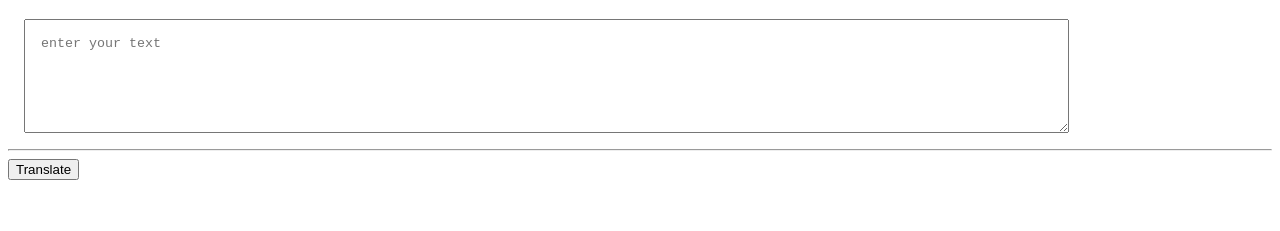
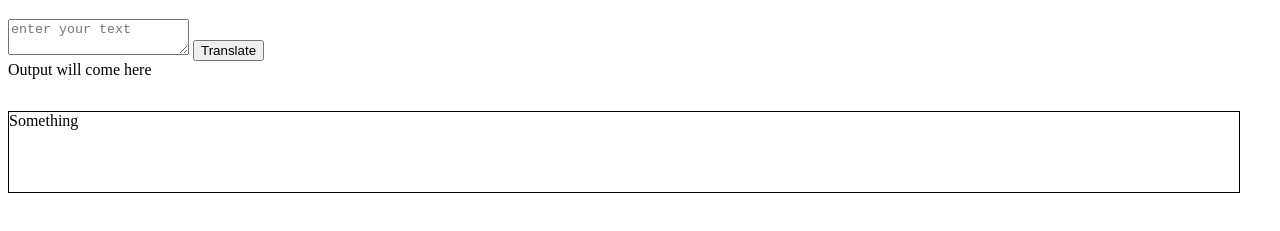
Before and after one commit to aqsaaqeel/banana-speak, a plain HTML site: page index.html in a window 1280 px wide. Both pictures are taken after a click on the button "Translate". Shown: the part 61-292 px from the top of the page. Drawn offline with Linux system fonts and the light colour scheme.

Commit message:
feat : input output added

```diff
--- a/app.js
+++ b/app.js
@@ -1,9 +1,9 @@
 var btnTranslate = document.querySelector("#btn-translate")
 var txtInput = document.querySelector("#txt-input")
+var outputDiv = document.querySelector("#output")
 
-btnTranslate.addEventListener("click", clickEventHandler())
+function clickHandler(){
+    outputDiv.innerText = "Something " + txtInput.value;
+};
 
-function clickEventHandler(){
-    console.log("I was clicked")
-    console.log("input", txtInput.value)
-}
+btnTranslate.addEventListener("click", clickHandler)
--- a/index.html
+++ b/index.html
@@ -9,9 +9,11 @@
 </head>
 <body>
     <h1 id="heading1">talk bananaaaa</h1>
-    <textarea id="txt-area"placeholder = "enter your text"></textarea>
-    <hr><button id="btn-translate">Translate</button>
+    <textarea id="txt-input"placeholder = "enter your text"></textarea>
+    <button id="btn-translate">Translate</button>
 
+    <div>Output will come here </div>
+    <div id ="output"></div>
 
 </body>
 <script src="app.js"></script>
--- a/style.css
+++ b/style.css
@@ -9,3 +9,9 @@
     margin: 1rem;
 
 }
+#output{
+    border: 1px solid black;
+    height: 10vh;
+    margin: 2rem 2rem 0rem 0rem;
+
+}
```
